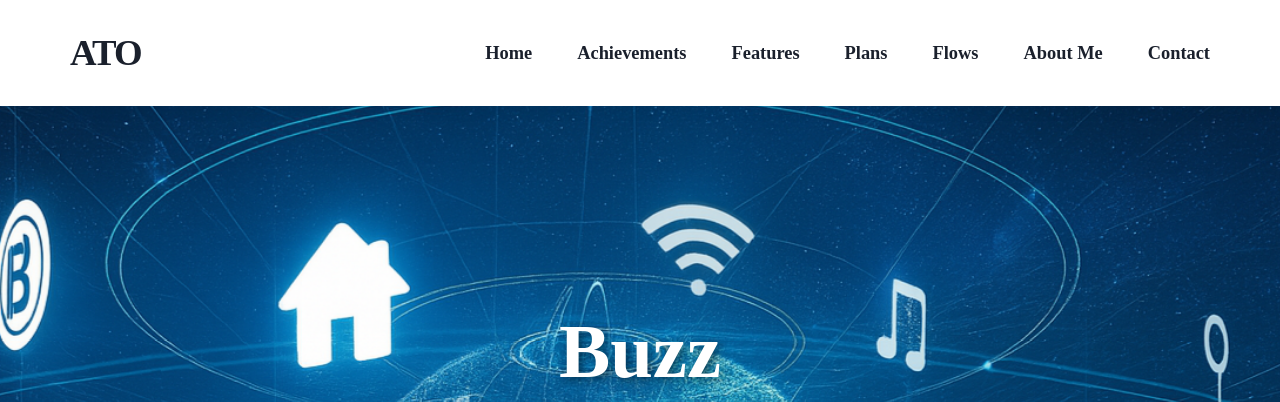
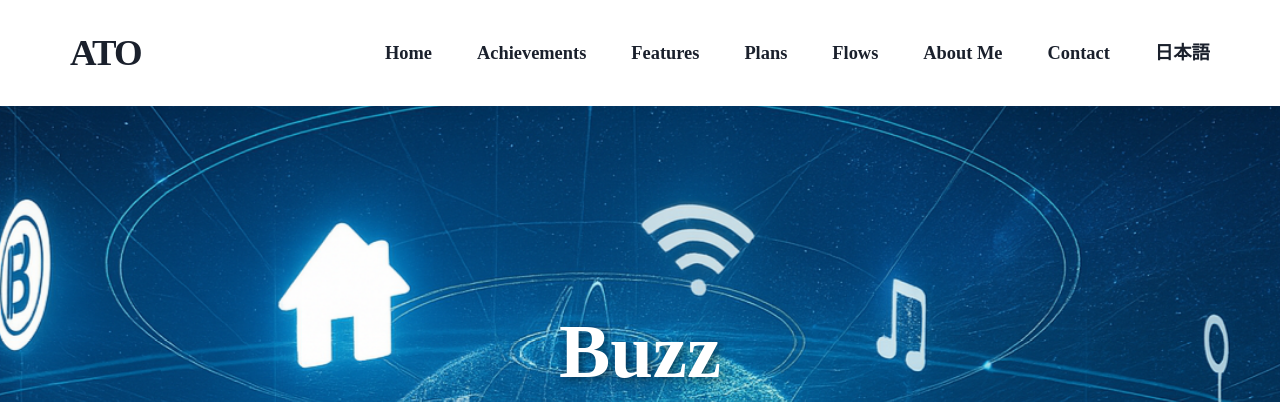
Before and after one commit to aiwamu/ATO, a Flask app: page /en in a window 1280 px wide. Shown: the top 402 px of the page. Run offline with Flask 3, Linux system fonts and the light colour scheme; some web fonts are replaced.

Commit message:
Update index_en.html

```diff
--- a/templates/index_en.html
+++ b/templates/index_en.html
@@ -2376,6 +2376,7 @@ transform: scale(1.2);
 <li><a href="#about-me">About Me</a></li>
 
 <li><a href="#contact">Contact</a></li>
+<li><a href="/">日本語</a></li>
 
 </ul>
 
```
